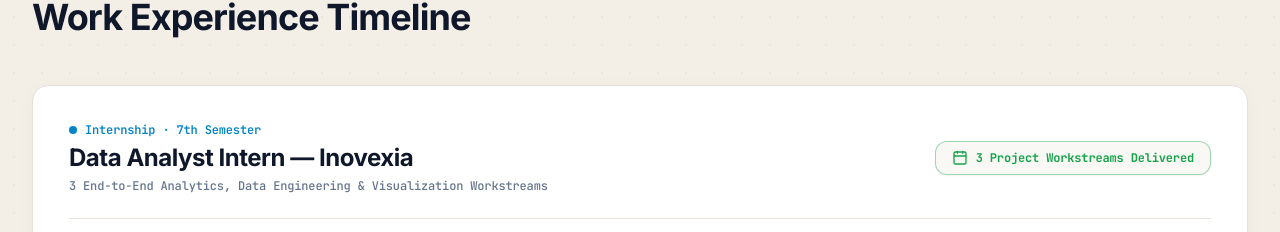
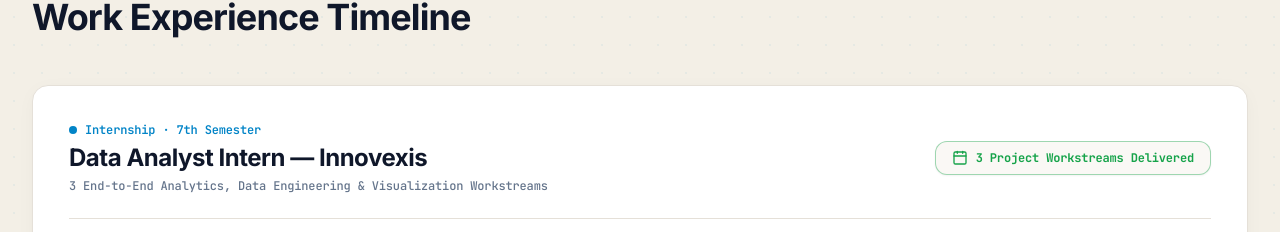
Before and after one commit to varungandhi29/varun-gandhi-portfolio, a React (Vite) app: page / in a window 1280 px wide. Shown: the part 4255-4487 px from the top of the page. Built offline with nearby package versions, Linux system fonts and the light colour scheme.

Commit message:
Revert to clean previous UI and update internship company name to Innovexis

```diff
--- a/src/components/Experience.jsx
+++ b/src/components/Experience.jsx
@@ -67,7 +67,7 @@
                 <span>Internship · 7th Semester</span>
               </div>
               <h3 className="text-2xl font-bold text-[#0F172A]">
-                Data Analyst Intern — Inovexia
+                Data Analyst Intern — Innovexis
               </h3>
               <p className="text-xs font-mono text-[#64748B] mt-1 font-medium">
                 3 End-to-End Analytics, Data Engineering & Visualization Workstreams
```
